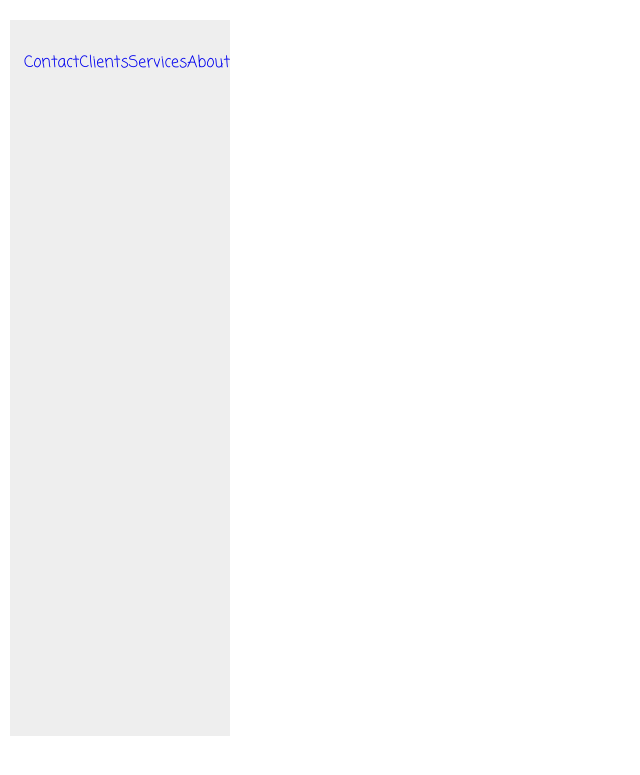
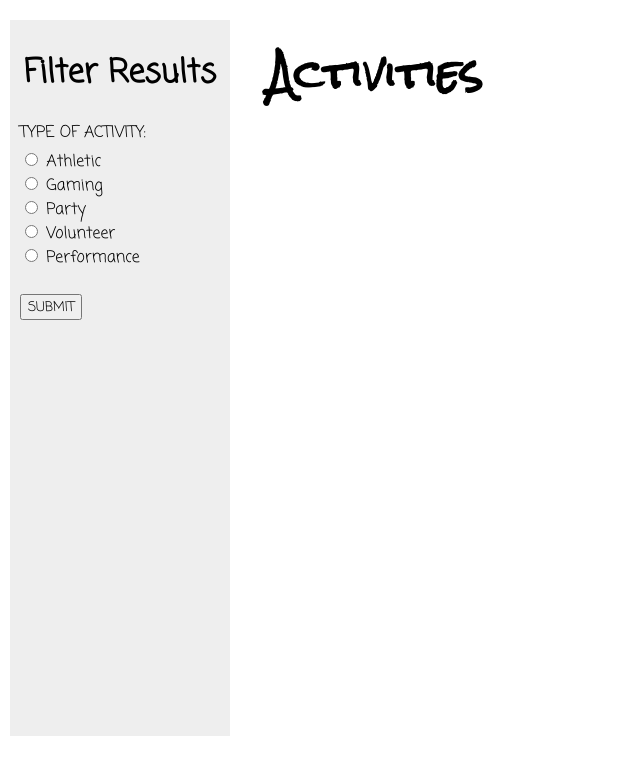
Before and after one commit to daniel-d-truong/Flock-, a Python web app: template templates/newsfeed.html in a window 1280 px wide. Shown: the top 775 px of the page, without its empty margins (0-640 px from the left). Run offline with Jinja, Linux system fonts and the light colour scheme; the template is opened without the code that fills it, so the values that code supplies are empty.

Commit message:
Update newsfeed.html

```diff
--- a/templates/newsfeed.html
+++ b/templates/newsfeed.html
@@ -9,16 +9,65 @@
 
  <body>
 
+<!-- Filter Navigation Menu -->
    <div class="sidenav">
-     <a href="#">About</a>
-     <a href="#">Services</a>
-     <a href="#">Clients</a>
-     <a href="#">Contact</a>
-   </div>
+     <form name="filter">
 
+       <h1 id="filtertitle">Filter Results</h1>
+
+       <!-- Sort by type -->
+
+       <div class="container" id="eventtype">
+         <label class="filterlabel"> TYPE OF ACTIVITY: </label><br>
+
+         <div class="container" id="typeradiobuttons">
+
+           <div class="container" id="row1" class="inputgroup">
+             <input type="radio" id="type1" name="type" value="Athletic" required>
+             <label for="type1" class="radio-choices">Athletic</label>
+           </div>
+
+           <div class="container" id="row2" class="inputgroup">
+             <input type="radio" id="type1" name="type" value="Gaming" required>
+             <label for="type1" class="radio-choices">Gaming</label>
+           </div>
+
+           <div class="container" id="row3" class="inputgroup">
+             <input type="radio" id="type1" name="type" value="Party">
+             <label for="type1" class="radio-choices">Party</label>
+           </div>
+
+           <div class="container" id="row4" class="inputgroup">
+             <input type="radio" id="type1" name="type" value="Volunteer">
+             <label for="type1" class="radio-choices">Volunteer</label>
+           </div>
+
+           <div class="container" id="row5" class="inputgroup">
+             <input type="radio" id="type1" name="type" value="Performance">
+             <label for="type1" class="radio-choices">Performance</label>
+           </div>
+
+         </div>
+       </div>
+
+     <!-- Submit button -->
+
+     <br/><input type = "submit" value="SUBMIT" id= "submit-button">
+
+   </form>
+ </div>
+
+<!-- title of page -->
+
+  <div id="title">
+    <h1 id="title">Activities</h1>
+  </div>
+
+<!-- Newsfeed Posts -->
    <div id="news-feed" style="height: 300px">
    </div>
 
+<!-- Populate newsfeed script -->
    <script src="scripts/newsfeed.js"> </script>
 
  </body>
```
